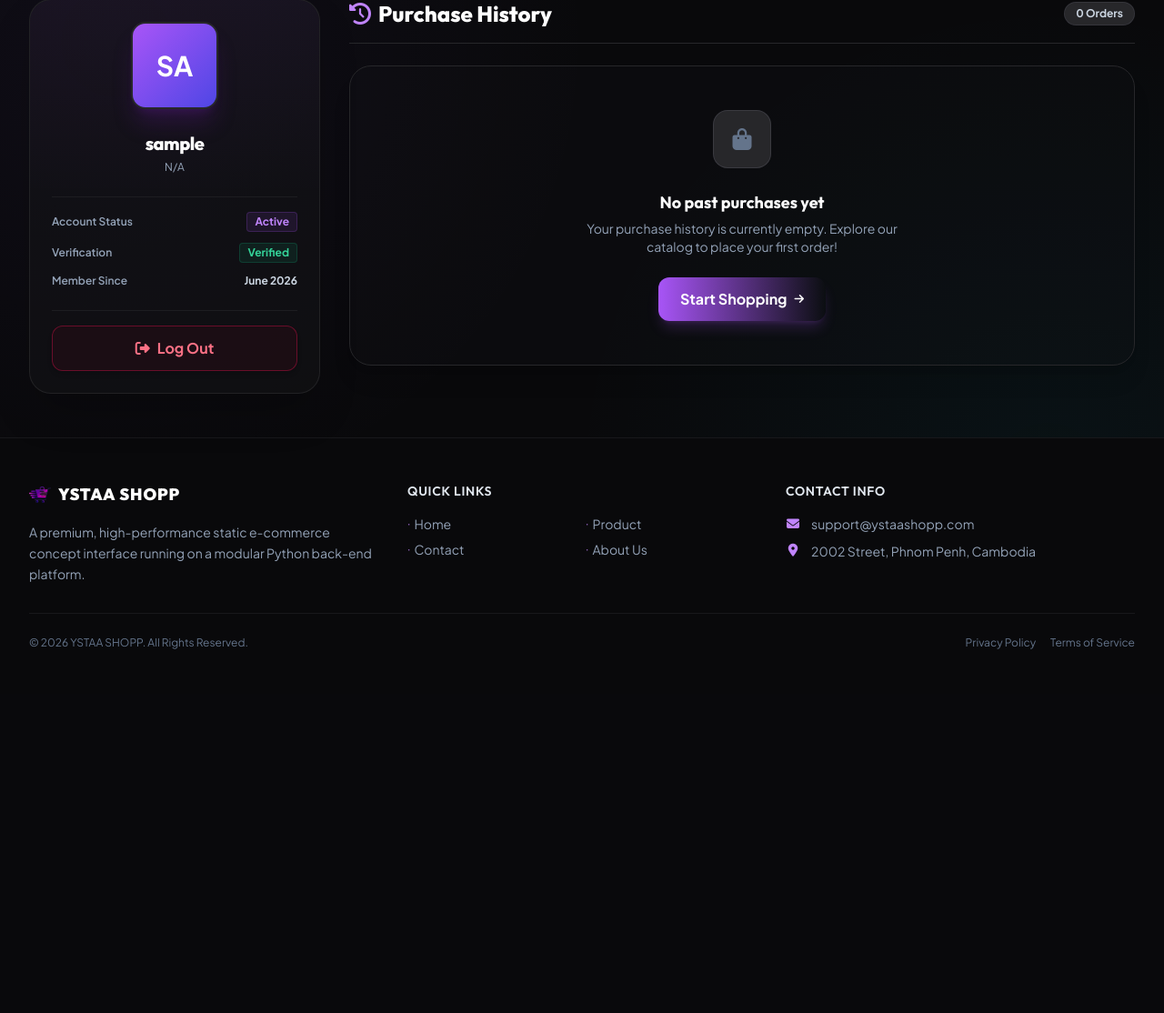
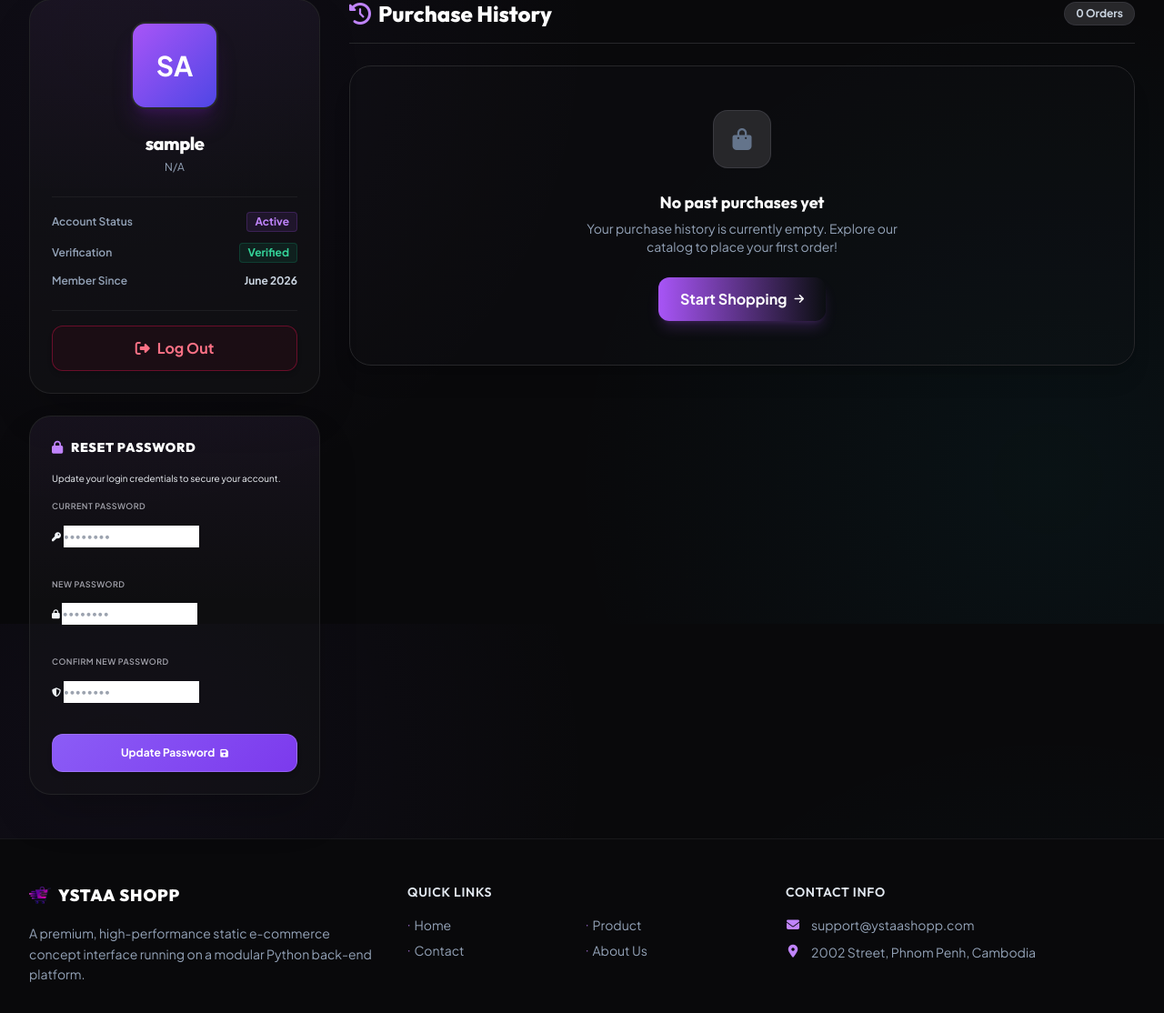
Before and after one commit to Meezy642/final-ecomers-pp, a Flask app: page /profile in a window 1280 px wide. Shown: the part 114-1228 px from the top of the page at 91% size. Before the commit the page ends 828 px from the top, so only its background shows below. Run offline with Flask 3, Linux system fonts and the light colour scheme; the visitor is signed in with stand-in values (Sample User, id 1); some libraries are stand-ins or nearby versions.

Commit message:
Add password reset form card to user profile page

```diff
--- a/app.py
+++ b/app.py
@@ -662,6 +662,40 @@ def profile():
 
     return render_template('customer/profile.html', username=username, email=email, orders=user_orders)
 
+@app.route('/change_password', methods=['POST'])
+def change_password():
+    if 'username' not in session:
+        flash("Please log in first.", "error")
+        return redirect(url_for('login'))
+
+    username = session['username']
+    current_password = request.form.get('current_password')
+    new_password = request.form.get('new_password')
+    confirm_password = request.form.get('confirm_password')
+
+    if not current_password or not new_password or not confirm_password:
+        flash("All password fields are required.", "error")
+        return redirect(url_for('profile'))
+
+    if new_password != confirm_password:
+        flash("New passwords do not match.", "error")
+        return redirect(url_for('profile'))
+
+    users = load_users()
+    user_info = users.get(username)
+
+    if not user_info or user_info.get('password') != current_password:
+        flash("Incorrect current password.", "error")
+        return redirect(url_for('profile'))
+
+    # Update password
+    users[username]['password'] = new_password
+    save_users(users)
+
+    flash("Your password has been updated successfully.", "success")
+    return redirect(url_for('profile'))
+
+
 def find_order_by_id(order_id):
     if not os.path.exists(ORDERS_FILE):
         return None, None
--- a/templates/customer/profile.html
+++ b/templates/customer/profile.html
@@ -4,8 +4,10 @@
 <div class="max-w-7xl mx-auto px-4 sm:px-6 lg:px-8 py-12">
     <div class="flex flex-col lg:flex-row gap-8 items-start">
 
-        <!-- Left Column: User Information Card (4 cols equivalent) -->
-        <div class="w-full lg:w-80 flex-shrink-0 bg-zinc-900/40 p-6 rounded-3xl border border-zinc-800/80 shadow-2xl relative overflow-hidden text-center">
+        <!-- Left Column: User Information & Security Cards -->
+        <div class="w-full lg:w-80 flex-shrink-0 space-y-6">
+            <!-- User Information Card -->
+            <div class="bg-zinc-900/40 p-6 rounded-3xl border border-zinc-800/80 shadow-2xl relative overflow-hidden text-center">
                 <div class="absolute inset-0 bg-gradient-to-b from-purple-500/5 via-transparent to-transparent pointer-events-none"></div>
 
                 <div class="relative space-y-6">
@@ -40,6 +42,46 @@
                         <a href="{{ url_for('logout') }}" class="w-full py-3 bg-rose-950/20 hover:bg-rose-900/40 border border-rose-800/60 hover:border-rose-500 text-rose-400 hover:text-rose-300 font-bold rounded-xl transition-all duration-350 flex items-center justify-center gap-2 cursor-pointer shadow-md hover:scale-[1.02]">
                             <i class="fas fa-sign-out-alt"></i> Log Out
                         </a>
+                    </div>
+                </div>
+            </div>
+
+            <!-- Change Password Card -->
+            <div class="bg-zinc-900/40 p-6 rounded-3xl border border-zinc-800/80 shadow-2xl relative overflow-hidden">
+                <div class="absolute inset-0 bg-gradient-to-b from-purple-500/5 via-transparent to-transparent pointer-events-none"></div>
+                <div class="relative space-y-4">
+                    <h3 class="font-heading text-sm font-black text-white uppercase tracking-wider flex items-center gap-2">
+                        <i class="fas fa-lock text-purple-400"></i> Reset Password
+                    </h3>
+                    <p class="text-slate-450 text-[10px] leading-relaxed">Update your login credentials to secure your account.</p>
+
+                    <form action="{{ url_for('change_password') }}" method="POST" class="auth-form space-y-3.5">
+                        <div class="form-group-field text-left">
+                            <label for="current_password" class="text-[9px] font-bold text-slate-400 uppercase tracking-wider">Current Password</label>
+                            <div class="input-icon-wrapper mt-1">
+                                <i class="fas fa-key input-icon text-[10px]"></i>
+                                <input type="password" id="current_password" name="current_password" placeholder="••••••••" required class="text-xs py-1">
+                            </div>
+                        </div>
+                        <div class="form-group-field text-left">
+                            <label for="new_password" class="text-[9px] font-bold text-slate-400 uppercase tracking-wider">New Password</label>
+                            <div class="input-icon-wrapper mt-1">
+                                <i class="fas fa-lock input-icon text-[10px]"></i>
+                                <input type="password" id="new_password" name="new_password" placeholder="••••••••" required class="text-xs py-1">
+                            </div>
+                        </div>
+                        <div class="form-group-field text-left">
+                            <label for="confirm_password" class="text-[9px] font-bold text-slate-400 uppercase tracking-wider">Confirm New Password</label>
+                            <div class="input-icon-wrapper mt-1">
+                                <i class="fas fa-shield-alt input-icon text-[10px]"></i>
+                                <input type="password" id="confirm_password" name="confirm_password" placeholder="••••••••" required class="text-xs py-1">
+                            </div>
+                        </div>
+
+                        <button type="submit" class="btn-auth-action w-full py-3 text-white text-xs font-bold cursor-pointer transition-all duration-300 hover:scale-[1.02] shadow-md flex items-center justify-center gap-1.5 mt-2">
+                            Update Password <i class="fas fa-save text-[10px]"></i>
+                        </button>
+                    </form>
                 </div>
             </div>
         </div>
```
Lines whose indentation alone changed are shown as unchanged.
